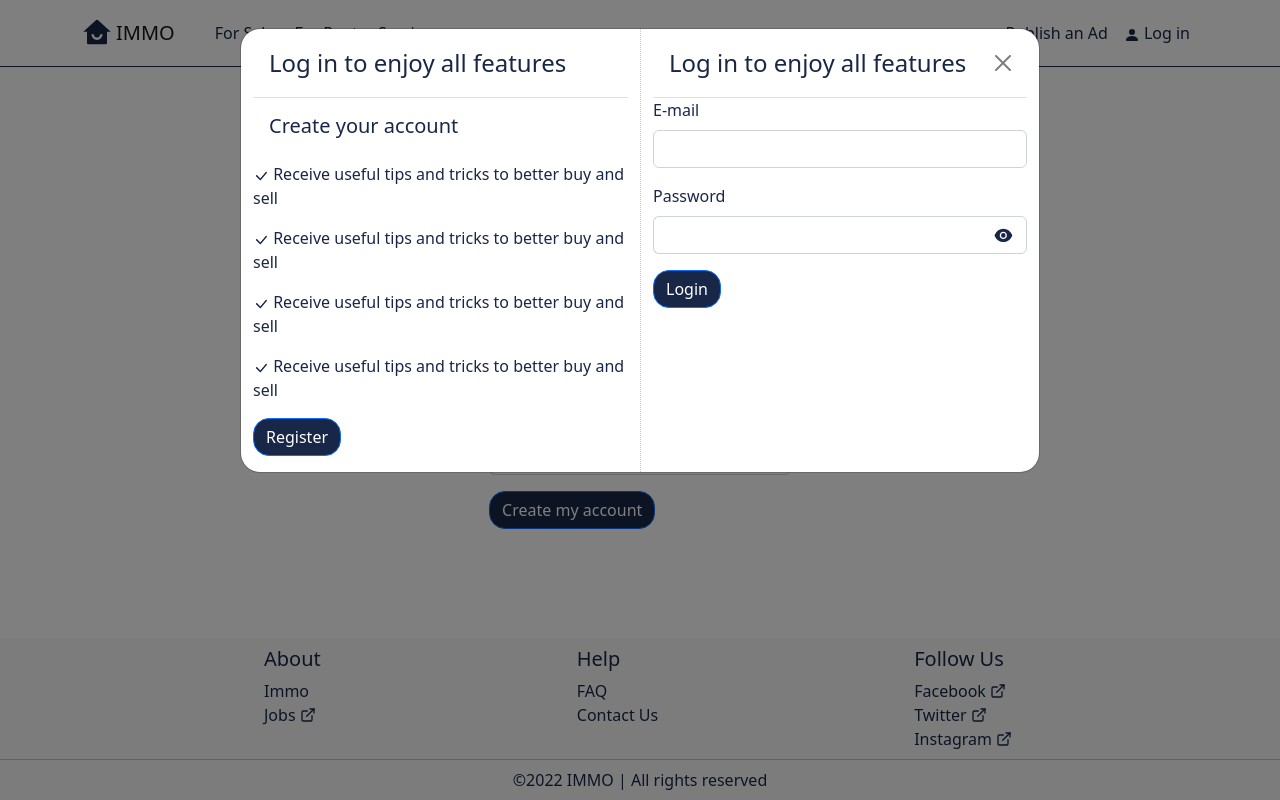
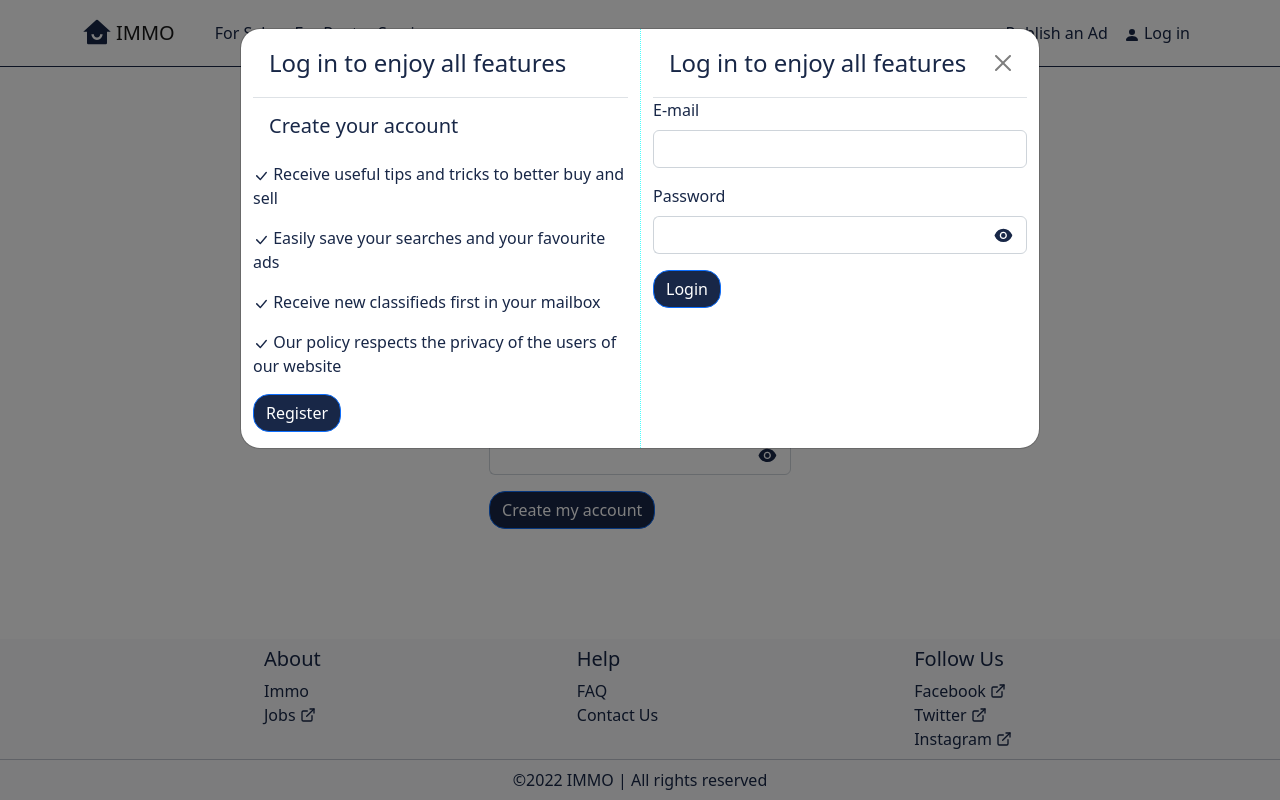
Before and after one commit to vhande/Immo_Project_Frontend, a React (Create React App) app: page /create-account in a window 1280 px wide. Both pictures are taken after a click on the button "Log in". Built offline with nearby package versions, Linux system fonts and the light colour scheme; no server answers.

Commit message:
Login madal updated

```diff
--- a/src/Layout/LoginModal.js
+++ b/src/Layout/LoginModal.js
@@ -87,19 +87,19 @@ import Token from '../Context/Token'
                 <span>
                   <BsCheckLg />
                 </span>{" "}
-                Receive useful tips and tricks to better buy and sell
+                Easily save your searches and your favourite ads
               </p>
               <p>
                 <span>
                   <BsCheckLg />
                 </span>{" "}
-                Receive useful tips and tricks to better buy and sell
+                Receive new classifieds first in your mailbox
               </p>
               <p>
                 <span>
                   <BsCheckLg />
                 </span>{" "}
-                Receive useful tips and tricks to better buy and sell
+                Our policy respects the privacy of the users of our website
               </p>
 
               <Link to={"create-account"}>
```
